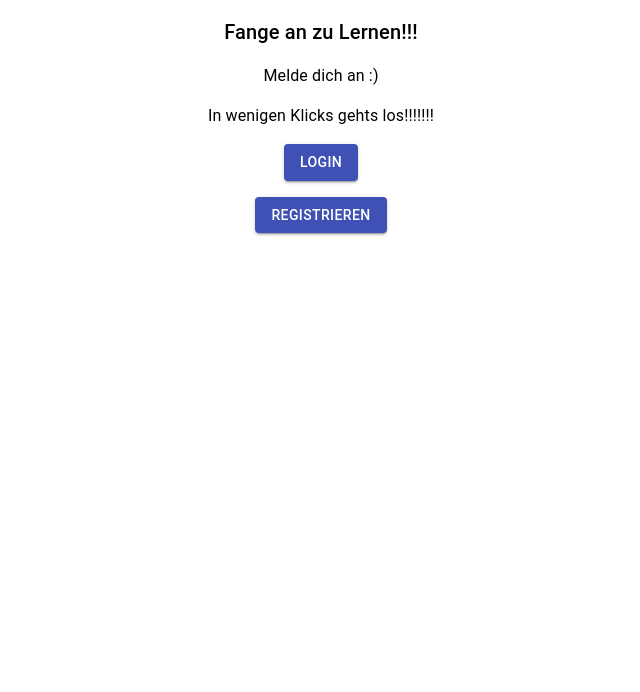
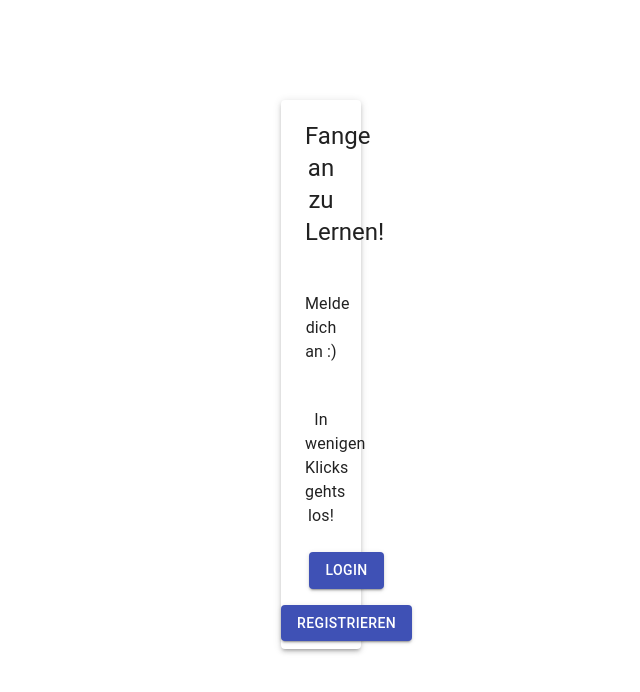
Before and after one commit to HamiDuong/Software-Praktikum, a React (Create React App) app in the folder sw/: page / in a window 1280 px wide. Shown: the top 692 px of the page, without its empty margins (319-959 px from the left). Built offline with nearby package versions, Linux system fonts and the light colour scheme.

Commit message:
Hab einen rand hinzugefügt

```diff
--- a/sw/src/LogIn/login.js
+++ b/sw/src/LogIn/login.js
@@ -1,6 +1,7 @@
 import React, { Component } from 'react';
 import PropTypes from 'prop-types';
 import { Button, Grid, Typography, withStyles } from '@material-ui/core';
+import Paper from '@material-ui/core/Paper';
 
 /**
  * Renders a landing page for users who are not signed in. Provides a sign in button
@@ -26,16 +27,16 @@ class SignIn extends Component {
 		const { classes } = this.props;
 
 		return (
-			<div>
-				<Typography className={classes.root} align='center' variant='h6'>Fange an zu Lernen!!!</Typography>
+			<div className={classes.paper}>
+				<Paper elevation={3}>
+				<Typography className={classes.root} align='center' variant='h5'>Fange an zu Lernen!</Typography>
 				<Typography className={classes.root} align='center'>Melde dich an :)</Typography>
-				<Typography className={classes.root} align='center'>In wenigen Klicks gehts los!!!!!!!</Typography>
+				<Typography className={classes.root} align='center'>In wenigen Klicks gehts los!</Typography>
 				<Grid container direction="column"  justify="space-between" alignItems="center" spacing={2}>
 					<Grid item>
 						<Button variant='contained' color='primary' onClick={this.handleSignInButtonClicked}>
 							Login
       			</Button>
-                  <br></br>
                 </Grid>
                  <Grid item >
                   <Button variant='contained' color='primary' onClick={this.handleSignInButtonClicked}>
@@ -43,6 +44,7 @@ class SignIn extends Component {
       			</Button>
 					</Grid>
 				</Grid>
+				</Paper>
 			</div>
 		);
 	}
@@ -50,8 +52,15 @@ class SignIn extends Component {
 
 /** Component specific styles */
 const styles = theme => ({
+	paper:{
+		marginRight: 600,
+		marginLeft: 600,
+		marginTop: 100,
+
+	},
 	root: {
-		margin: theme.spacing(2)
+		margin: theme.spacing(3),
+		paddingTop:20,
 	}
 });
 
```
